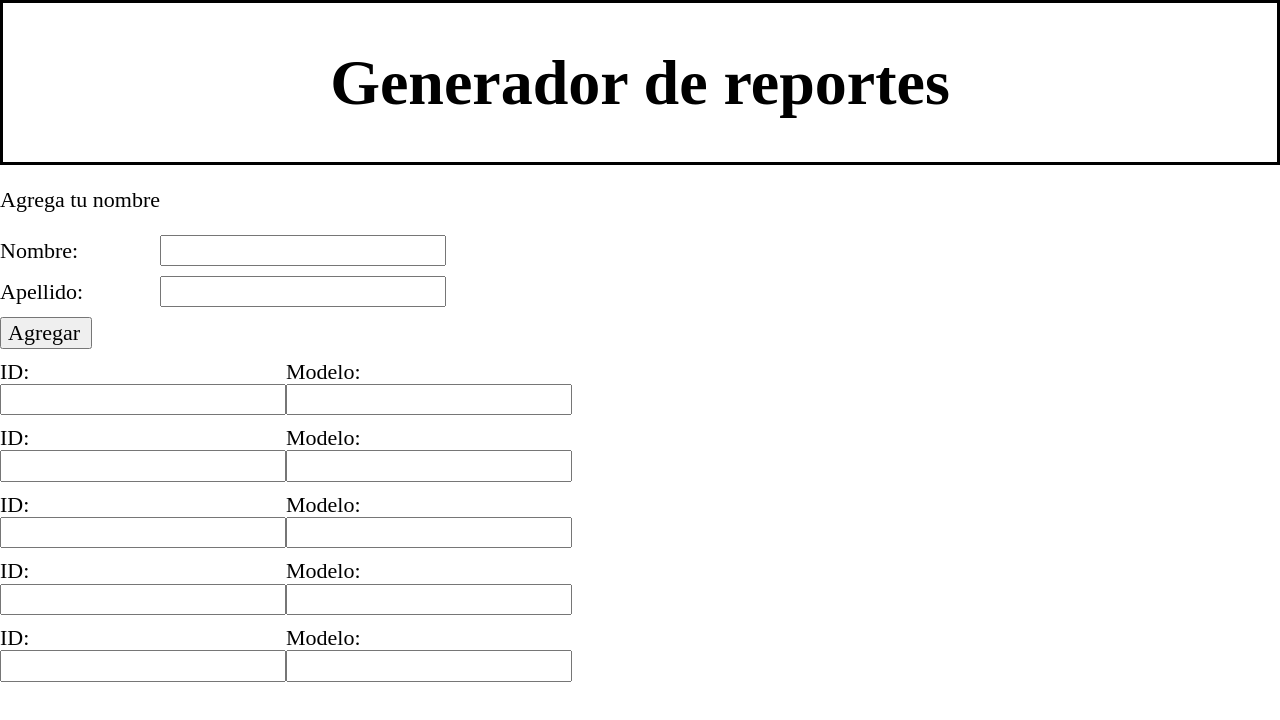
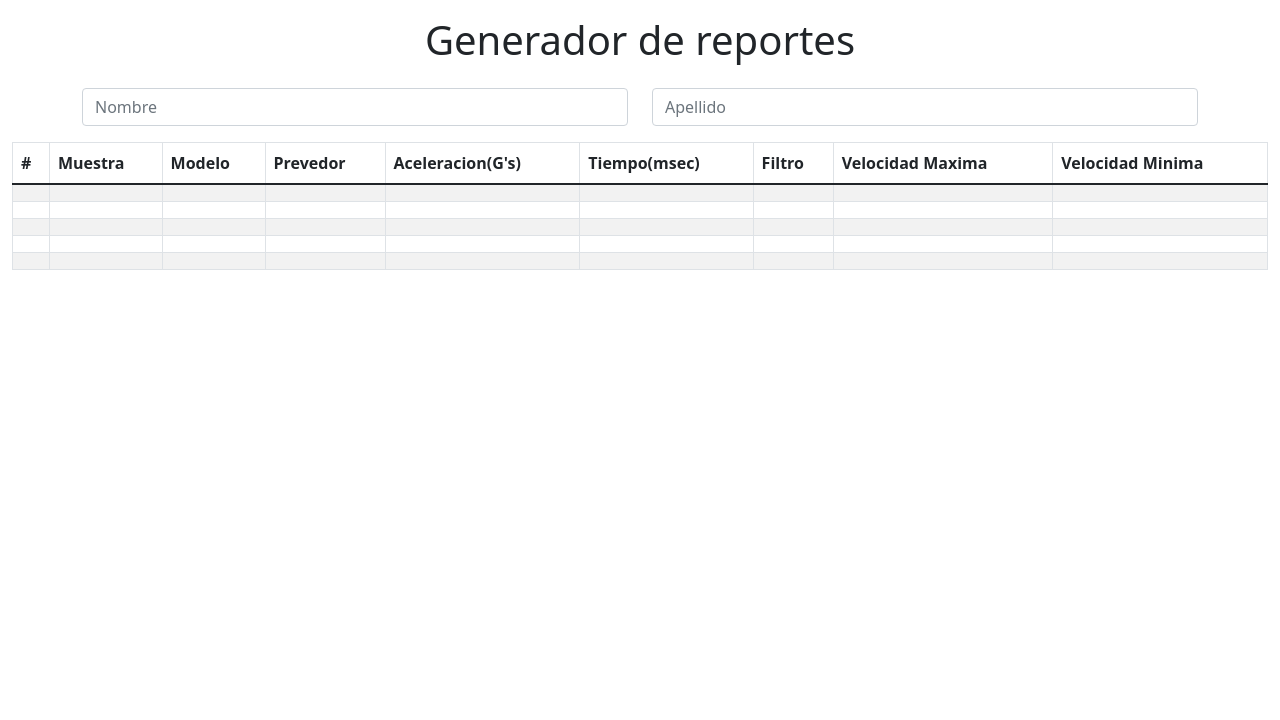
Before and after one commit to JoelBuenrostro/Generador-de-reportes, a React (Create React App) app: page / in a window 1280 px wide. Shown: the top 720 px of the page. Built offline with nearby package versions, Linux system fonts and the light colour scheme.

Commit message:
REP-28 Nombres de muestras
Incorporacion de React-Bootstrap para manejar los estilos de manera mas sencilla,
Cambio a componentes de React-Bootstrap para formar la UI

```diff
--- a/package.json
+++ b/package.json
@@ -6,7 +6,9 @@
     "@testing-library/jest-dom": "^5.14.1",
     "@testing-library/react": "^11.2.7",
     "@testing-library/user-event": "^12.8.3",
+    "bootstrap": "^5.1.1",
     "react": "^17.0.2",
+    "react-bootstrap": "^2.0.0-rc.0",
     "react-dom": "^17.0.2",
     "react-scripts": "4.0.3",
     "web-vitals": "^1.1.2"
--- a/src/App.js
+++ b/src/App.js
@@ -1,20 +1,19 @@
 import React from 'react'
+
+//Bootstrap
+import 'bootstrap/dist/css/bootstrap.min.css'
 
 //Componentes
 import Header from './components/Header'
-import Form from './components/Form'
-import Samples from './components/Samples'
+import User from './components/User'
+import Data from './components/Data'
 
 function App() {
   return (
     <>
       <Header />
-      <Form />
-      <Samples />
-      <Samples />
-      <Samples />
-      <Samples />
-      <Samples />
+      <User />
+      <Data />
     </>
   )
 }
--- a/src/Components/Form.js
+++ /dev/null
@@ -1,39 +0,0 @@
-import React from 'react'
-
-function Form() {
-  return (
-    <form style={userForm}>
-      <p>Agrega tu nombre</p>
-      <div style={userFormRow}>
-        <label style={userFormInput} for="name">Nombre: </label>
-        <input style={userFormInput} type="text"></input>
-      </div>
-      <div style={userFormRow}>
-        <label style={userFormInput} for="name">Apellido: </label>
-        <input style={userFormInput} type="text"></input>
-      </div>
-      <div style={userFormRow}>
-        <input style={userFormInput} type="submit" value="Agregar"></input>
-      </div>
-    </form>
-  )
-}
-
-//Estilos
-const userForm = {
-  display: "table",
-  fontSize: '22px',
-  //border: 'solid',
-}
-
-const userFormRow = {
-  display: "table-row"
-}
-
-const userFormInput = {
-  display: "table-cell",
-  marginBottom: "10px",
-  paddingRight: "10px"
-}
-
-export default Form
--- /dev/null
+++ b/src/components/Data.js
@@ -0,0 +1,89 @@
+import React from 'react'
+
+//Componentes
+import Container from 'react-bootstrap/Container'
+import Table from 'react-bootstrap/Table';
+
+function Data() {
+  return (
+    <>
+      <Container fluid>
+        <Table striped bordered hover className="mb-3 mt-3">
+          <thead>
+            <tr>
+              <th>#</th>
+              <th>Muestra</th>
+              <th>Modelo</th>
+              <th>Prevedor</th>
+              <th>Aceleracion(G's)</th>
+              <th>Tiempo(msec)</th>
+              <th>Filtro</th>
+              <th>Velocidad Maxima</th>
+              <th>Velocidad Minima</th>
+            </tr>
+          </thead>
+          <tbody>
+            <tr>
+              <td></td>
+              <td></td>
+              <td></td>
+              <td></td>
+              <td></td>
+              <td></td>
+              <td></td>
+              <td></td>
+              <td></td>
+            </tr>
+            <tr>
+            <td></td>
+              <td></td>
+              <td></td>
+              <td></td>
+              <td></td>
+              <td></td>
+              <td></td>
+              <td></td>
+              <td></td>
+            </tr>
+            <tr>
+            <td></td>
+              <td></td>
+              <td></td>
+              <td></td>
+              <td></td>
+              <td></td>
+              <td></td>
+              <td></td>
+              <td></td>
+            </tr>
+            <tr>
+            <td></td>
+              <td></td>
+              <td></td>
+              <td></td>
+              <td></td>
+              <td></td>
+              <td></td>
+              <td></td>
+              <td></td>
+            </tr>
+            <tr>
+            <td></td>
+              <td></td>
+              <td></td>
+              <td></td>
+              <td></td>
+              <td></td>
+              <td></td>
+              <td></td>
+              <td></td>
+            </tr>
+          </tbody>
+        </Table>
+      </Container>
+    </>
+
+  )
+}
+
+export default Data
--- a/src/components/Header.js
+++ b/src/components/Header.js
@@ -1,22 +1,22 @@
 import React from 'react'
+
+//Componentes React-Bootstrap
+import Container from 'react-bootstrap/Container'
+import Row from 'react-bootstrap/Row'
+import Col from 'react-bootstrap/Col'
+
+
 
 function Header() {
   return (
-    <header style={formHeader}>
-      <h1>Generador de reportes</h1>
-    </header>
+    <>
+      <Container fluid>
+        <Row className="mb-3 mt-3 text-center">
+          <Col><h1>Generador de reportes</h1></Col>
+        </Row>
+      </Container>
+    </>
   )
 }
 
-//Estilos
-const formHeader = {
-  alignContent: 'center',
-  alignItems: 'center',
-  display: 'flex',
-  fontSize: '32px',
-  border: 'solid',
-  borderColor: '#000',
-  justifyContent: 'center'
-}
-
 export default Header;
--- a/src/components/Samples.js
+++ /dev/null
@@ -1,36 +0,0 @@
-import React from 'react'
-
-function Samples() {
-  return (
-    <form style={sampleForm}>
-      <div style={sampleFormRow}>
-        <label style={sampleFormInput} for="name">ID: </label>
-        <input style={sampleFormInput} type="text"></input>
-      </div>
-      <div style={sampleFormRow}>
-        <label style={sampleFormInput} for="name">Modelo: </label>
-        <input style={sampleFormInput} type="text"></input>
-      </div>
-
-    </form>
-  )
-}
-
-//Estilos
-const sampleForm = {
-  display: "flex",
-  fontSize: '22px',
-  //border: 'solid',
-}
-
-const sampleFormRow = {
-  display: "table-row"
-}
-
-const sampleFormInput = {
-  display: "table-cell",
-  marginBottom: "10px",
-  paddingRight: "10px"
-}
-
-export default Samples
--- /dev/null
+++ b/src/components/User.js
@@ -0,0 +1,28 @@
+import React from 'react'
+
+//Componentes React-Bootstrap
+import Container from 'react-bootstrap/Container'
+import Form from 'react-bootstrap/Form'
+import Row from 'react-bootstrap/Row'
+import Col from 'react-bootstrap/Col'
+
+function User() {
+  return (
+    <>
+      <Container>
+        <Form>
+          <Row className="mb-3 mt-3">
+            <Col>
+              <Form.Control placeholder="Nombre" />
+            </Col>
+            <Col>
+              <Form.Control placeholder="Apellido" />
+           </Col>
+          </Row>
+        </Form>
+      </Container>
+    </>
+  )
+}
+
+export default User
--- a/src/index.js
+++ b/src/index.js
@@ -1,6 +1,5 @@
 import React from 'react';
 import ReactDOM from 'react-dom';
 import App from './App';
-import './Assets/CSS/normalize.css';
 
 ReactDOM.render(<App />, document.getElementById('root'));
```
Also changed, not shown: src/components/Inpu.js (deleted, +0 -9 lines), 2 other files (tests, documents, lock files or other folders).
